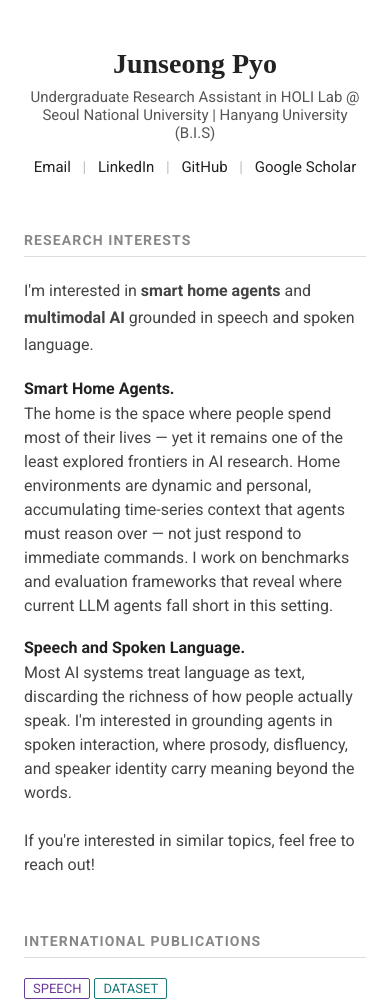
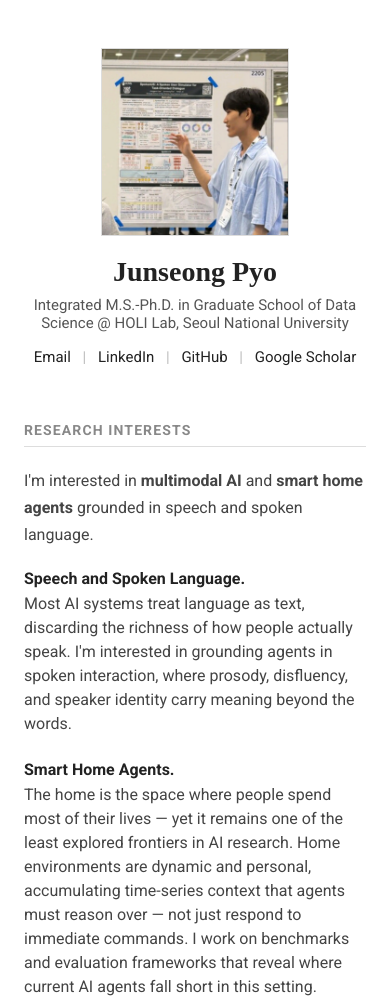
Before and after one commit to junseongpyo/junseongpyo.github.io, an Eleventy site: page index.html in a window 390 px wide. Shown: the top 1002 px of the page. Built offline with nearby package versions, Linux system fonts and the light colour scheme; Eleventy itself is replaced by a stand-in of ours; files that its build step writes are made by us from their sources.

Commit message:
Update profile and course content

```diff
--- a/index.html
+++ b/index.html
@@ -10,12 +10,17 @@
     <link rel="icon" href="/favicon.svg" type="image/svg+xml" />
     <title>Junseong Pyo</title>
     <link rel="stylesheet" href="/styles.css" />
-    <script async src="https://www.googletagmanager.com/gtag/js?id=G-X61RL3PT4G"></script>
+    <script
+      async
+      src="https://www.googletagmanager.com/gtag/js?id=G-X61RL3PT4G"
+    ></script>
     <script>
       window.dataLayer = window.dataLayer || [];
-      function gtag(){dataLayer.push(arguments);}
-      gtag('js', new Date());
-      gtag('config', 'G-X61RL3PT4G');
+      function gtag() {
+        dataLayer.push(arguments);
+      }
+      gtag("js", new Date());
+      gtag("config", "G-X61RL3PT4G");
     </script>
     <script
       defer
@@ -25,23 +30,35 @@
   <body>
     <div class="page">
       <div class="main">
-        <header>
+        <header class="site-header">
+          <div class="header-copy">
             <h1>Junseong Pyo</h1>
             <div class="header-subtitle">
-            Undergraduate Research Assistant in HOLI Lab @ Seoul National
-            University | Hanyang University (B.I.S)
+              Integrated M.S.-Ph.D. in Graduate School of Data Science @ HOLI
+              Lab, Seoul National University
             </div>
             <div class="contact">
-            <a href="mailto:standardstar@hanyang.ac.kr">Email</a>
+              <a href="mailto:junseongpyo@snu.ac.kr">Email</a>
               <span>|</span>
               <a href="https://www.linkedin.com/in/junseong-pyo/">LinkedIn</a>
               <span>|</span>
               <a href="https://github.com/standardwish">GitHub</a>
               <span>|</span>
-            <a href="https://scholar.google.com/citations?user=a_gEY1QAAAAJ&hl"
+              <a
+                href="https://scholar.google.com/citations?user=a_gEY1QAAAAJ&hl"
                 >Google Scholar</a
               >
             </div>
+          </div>
+
+          <figure class="profile-photo">
+            <img
+              src="/profile_image.png"
+              alt="Junseong Pyo presenting a research poster"
+              width="800"
+              height="auto"
+            />
+          </figure>
         </header>
 
         <section id="about">
--- a/pages/about.html
+++ b/pages/about.html
@@ -15,20 +15,8 @@
   </p>
 
   <p style="line-height: 1.7; color: var(--c-text-2); margin-bottom: 20px">
-    I'm interested in <strong>smart home agents</strong> and
-    <strong>multimodal AI</strong> grounded in speech and spoken language.
-  </p>
-
-  <p style="font-weight: 700; color: var(--c-text); margin-bottom: 4px">
-    Smart Home Agents.
-  </p>
-  <p style="line-height: 1.5; color: var(--c-text-2); margin-bottom: 20px">
-    The home is the space where people spend most of their lives — yet it
-    remains one of the least explored frontiers in AI research. Home
-    environments are dynamic and personal, accumulating time-series context that
-    agents must reason over — not just respond to immediate commands. I work on
-    benchmarks and evaluation frameworks that reveal where current LLM agents
-    fall short in this setting.
+    I'm interested in <strong>multimodal AI</strong> and
+    <strong>smart home agents</strong> grounded in speech and spoken language.
   </p>
 
   <p style="font-weight: 700; color: var(--c-text); margin-bottom: 4px">
@@ -40,6 +28,19 @@
     interaction, where prosody, disfluency, and speaker identity carry meaning
     beyond the words.
   </p>
+
+  <p style="font-weight: 700; color: var(--c-text); margin-bottom: 4px">
+    Smart Home Agents.
+  </p>
+  <p style="line-height: 1.5; color: var(--c-text-2); margin-bottom: 20px">
+    The home is the space where people spend most of their lives — yet it
+    remains one of the least explored frontiers in AI research. Home
+    environments are dynamic and personal, accumulating time-series context that
+    agents must reason over — not just respond to immediate commands. I work on
+    benchmarks and evaluation frameworks that reveal where current AI agents
+    fall short in this setting.
+  </p>
+
   <p style="line-height: 1.5; color: var(--c-text-2)">
     If you're interested in similar topics, feel free to reach out!
   </p>
--- a/pages/publications.html
+++ b/pages/publications.html
@@ -8,6 +8,7 @@
     SMART_HOME: { label: "Smart Home", bg: "#e6f3f0", color: "#1f6b55" },
     SPEECH: { label: "Speech", bg: "#f0ebf8", color: "#6b3a9a" },
     BENCHMARK: { label: "Benchmark", bg: "#fef3e8", color: "#b05a1a" },
+    MODEL: { label: "Model", bg: "#f0f8f8", color: "#0b74de" },
     DATASET: { label: "Dataset", bg: "#e8f5f5", color: "#1a7a7a" },
     EDUCATION: { label: "Education", bg: "#f3f0e8", color: "#6b5a1a" },
   };
@@ -45,7 +46,7 @@
       venue: VENUES.ARR(2026, "March"),
       status: "Under Review",
       year: 2026,
-      tags: [TAGS.SPEECH, TAGS.DATASET],
+      tags: [TAGS.SPEECH, TAGS.DATASET, TAGS.MODEL],
       authors: ["Jonggeun Lee*", ME + "*", "Jeongmin Park", PROF],
       link: "https://arxiv.org/abs/2603.16783",
       github: "https://github.com/holi-lab/SpokenTOD",
--- a/pages/research.html
+++ b/pages/research.html
@@ -21,6 +21,19 @@
   <p class="section-title">Education</p>
   <div class="entry">
     <div class="entry-header">
+      <span class="entry-title">Seoul National University</span>
+      <span class="entry-date">Enrolled: Sep 2026</span>
+    </div>
+    <div class="entry-subtitle">
+      Integrated M.S./Ph.D. Program, Department of Data Science, Graduate School
+      of Data Science &middot; Seoul, South Korea
+    </div>
+    <div class="entry-subtitle" style="margin-top: 4px">
+      Overall GPA: - / 4.3
+    </div>
+  </div>
+  <div class="entry">
+    <div class="entry-header">
       <span class="entry-title">Hanyang University</span>
       <span class="entry-date">Mar 2023 – Aug 2026</span>
     </div>
--- a/styles.css
+++ b/styles.css
@@ -57,7 +57,11 @@ body {
   flex-shrink: 0;
 }
 
-header {
+.site-header {
+  display: grid;
+  grid-template-columns: minmax(0, 1fr) 176px;
+  gap: 32px;
+  align-items: end;
   margin-bottom: 56px;
 }
 
@@ -101,6 +105,22 @@ header h1 {
 .contact span {
   margin: 0 8px;
   color: var(--c-text-faint);
+}
+
+.profile-photo {
+  width: 176px;
+  aspect-ratio: 1;
+  justify-self: end;
+  border: 1px solid var(--c-border);
+  background: #f7f7f7;
+  overflow: hidden;
+}
+
+.profile-photo img {
+  display: block;
+  width: 100%;
+  height: 100%;
+  object-fit: cover;
 }
 
 section + section {
@@ -607,8 +627,21 @@ section + section {
     display: none;
   }
 
-  header {
+  .site-header {
+    grid-template-columns: 1fr;
+    justify-items: center;
+    gap: 20px;
     text-align: center;
+  }
+
+  .profile-photo {
+    grid-row: 1;
+    width: min(188px, 56vw);
+    justify-self: center;
+  }
+
+  .header-copy {
+    grid-row: 2;
   }
 
   .pub {
```
Also changed, not shown: posts/lecture2.md (+15 -2 lines), .eleventy.js, posts/image-4.png (added), profile_image.png (added), 1 other file. Lines whose indentation alone changed are shown as unchanged.
